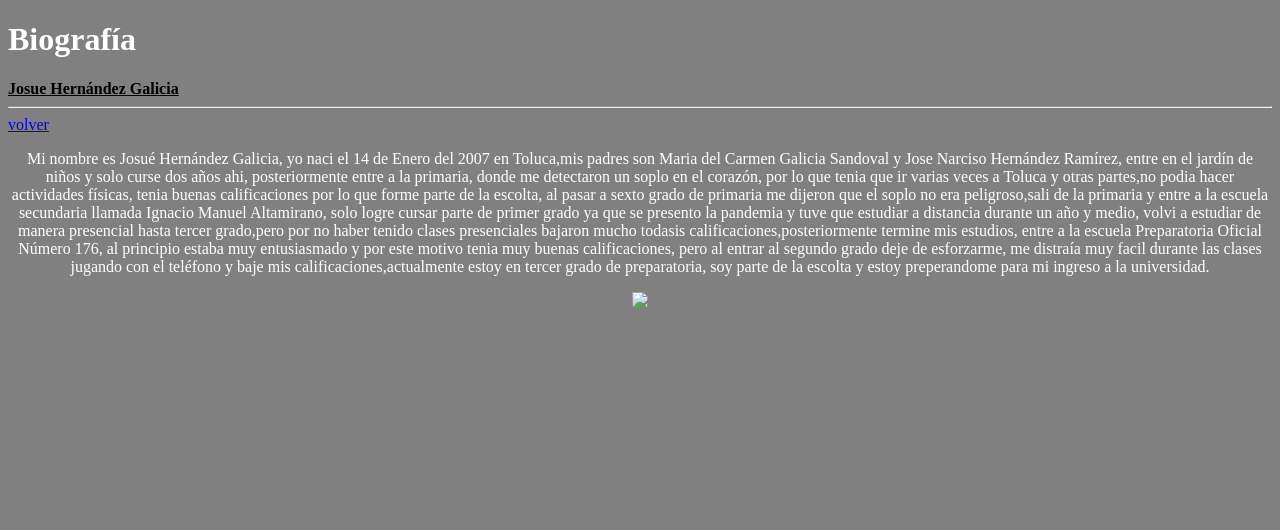
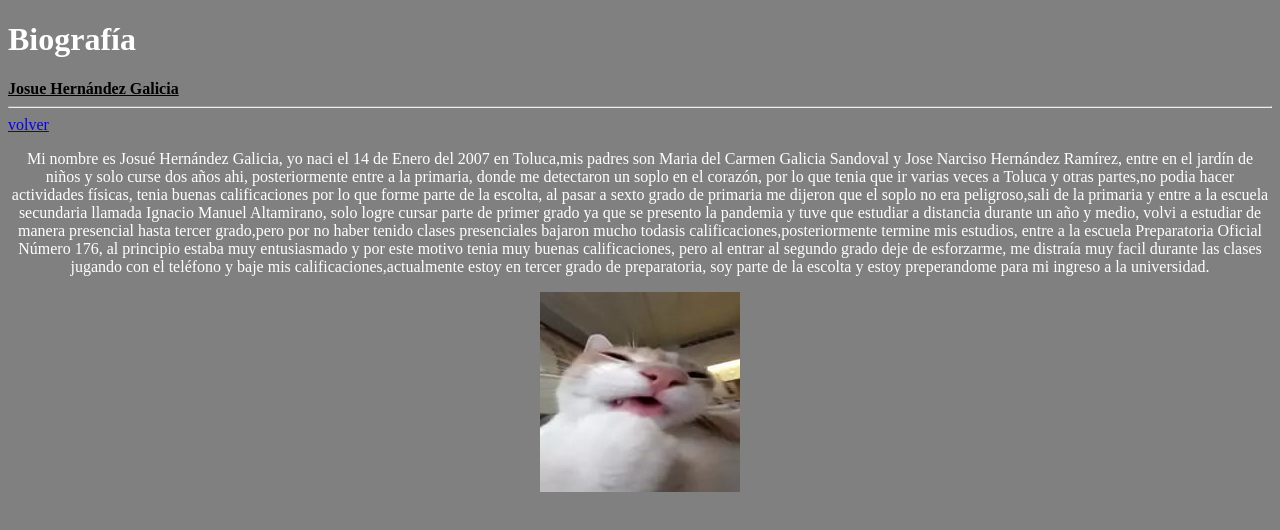
Before and after one commit to xdds2222ds/Pagina, a plain HTML site: page Archivo_1.html in a window 1280 px wide. Drawn offline with Linux system fonts and the light colour scheme.

Commit message:
Archivo_1.html

```diff
--- a/Archivo_1.html
+++ b/Archivo_1.html
@@ -18,6 +18,6 @@
        Mi nombre es Josué Hernández Galicia, yo naci el 14 de Enero del 2007 en Toluca,mis padres son Maria del Carmen Galicia Sandoval y Jose Narciso Hernández Ramírez, entre en el jardín de niños y solo curse dos años ahi, posteriormente entre a la primaria, donde me detectaron un soplo en el corazón, por lo que tenia que ir varias veces a Toluca y otras partes,no podia hacer actividades físicas, tenia buenas calificaciones por lo que forme parte de la escolta, al pasar a sexto grado de primaria me dijeron que el soplo no era peligroso,sali de la primaria y entre a la escuela secundaria llamada Ignacio Manuel Altamirano, solo logre cursar parte de primer grado ya que se presento la pandemia y tuve que estudiar a distancia durante un año y medio, volvi a estudiar de manera presencial hasta tercer grado,pero por no haber tenido clases presenciales bajaron mucho todasis calificaciones,posteriormente termine mis estudios, entre a la escuela Preparatoria Oficial Número 176, al principio estaba muy entusiasmado y por este motivo tenia muy buenas calificaciones, pero al entrar al segundo grado deje de esforzarme, me distraía muy facil durante las clases jugando con el teléfono y baje mis calificaciones,actualmente estoy en tercer grado de preparatoria, soy parte de la escolta y estoy preperandome para mi ingreso a la universidad.
    </p> </center>
    </dialog>
-   <center><img src="/storage/emulated/0/Android/data/com.teejay.trebedit/files/TrebEdit user files/paginas/imagenes/foto.jpg"></center>
+   <center><img src="foto.jpg"></center>
 </body>
 </html>
```
